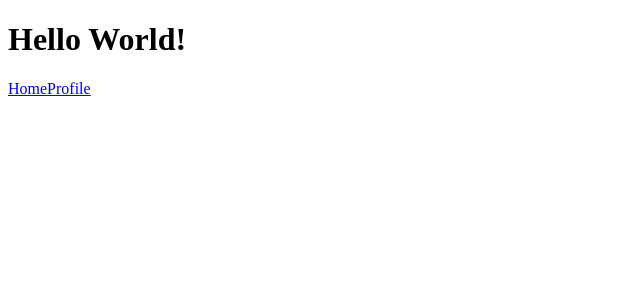
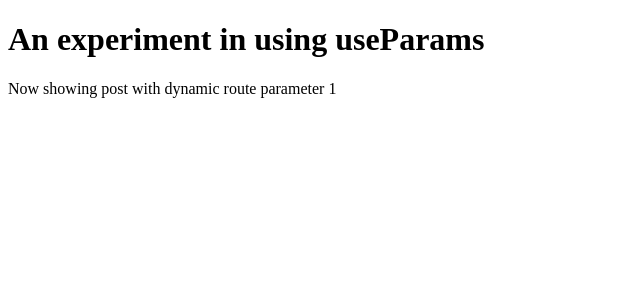
Before and after one commit to MeetPatel89/react-router-practice, a React (Create React App) app: page /blogpost/1 in a window 1280 px wide. Shown: the top 300 px of the page, without its empty margins (0-640 px from the left). Built offline with nearby package versions, Linux system fonts and the light colour scheme.

Commit message:
add rudimentary use case of useParams

```diff
--- a/src/App.js
+++ b/src/App.js
@@ -16,7 +16,6 @@ export default function App() {
         <Route path='/profile'>
           <Profile />
         </Route>
-
       </Switch>
     </div>
   );
--- /dev/null
+++ b/src/BlogPost.js
@@ -0,0 +1,14 @@
+import React from 'react';
+import {
+    useParams
+} from 'react-router-dom';
+
+export default function BlogPost() {
+    console.log(useParams())
+    const { random } = useParams();
+    return (
+        <div>
+            Now showing post with dynamic route parameter {random}
+        </div>
+    )
+}
--- a/src/index.js
+++ b/src/index.js
@@ -1,11 +1,15 @@
 import React from 'react';
 import ReactDOM from 'react-dom';
 import App from './App';
-import { BrowserRouter as Router } from 'react-router-dom';
+import BlogPost from './BlogPost';
+import { BrowserRouter as Router, Route } from 'react-router-dom';
 
 ReactDOM.render(
   <Router>
-    <App />
+    <div>
+      <h1>An experiment in using useParams</h1>
+      <Route path="/blogpost/:random"><BlogPost/></Route>
+    </div>
   </Router>,
   document.getElementById('root')
 );
```
Also changed, not shown: 1 other file (tests, documents, lock files or other folders).
